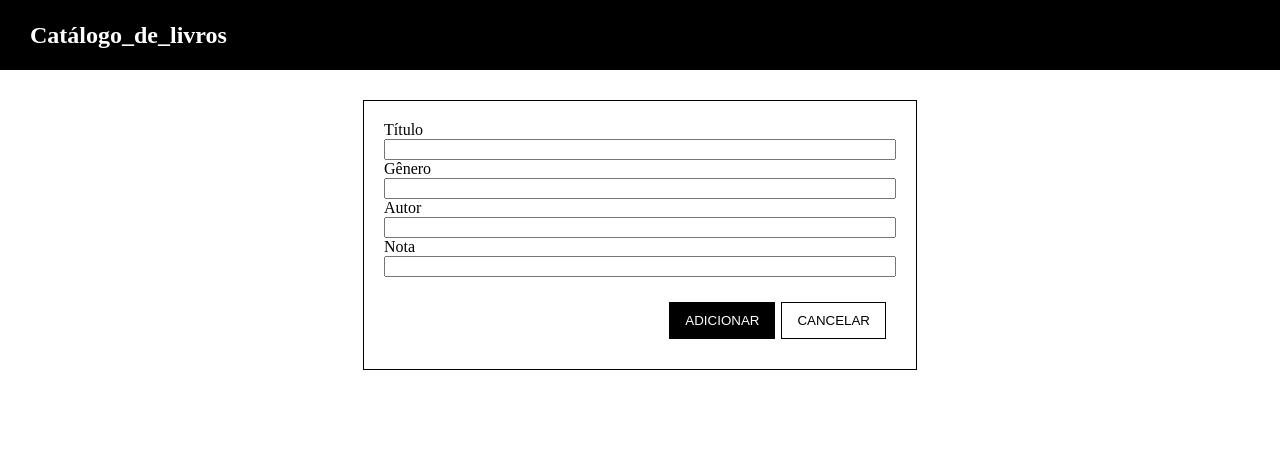
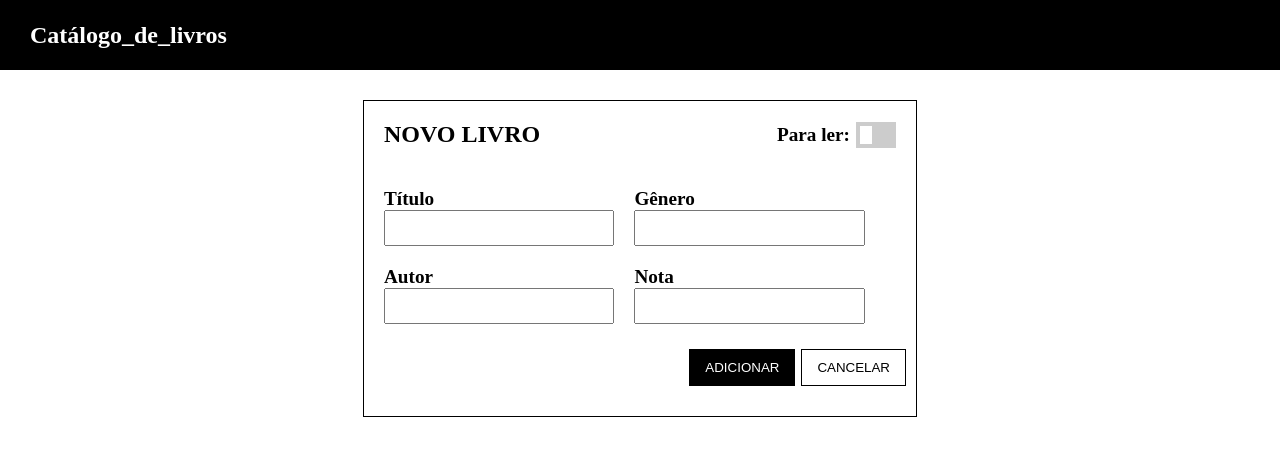
Before and after one commit to TomasCartman/catalogo_de_livros, a Next.js app: page /book in a window 1280 px wide. Shown: the top 456 px of the page. Built offline with nearby package versions, Linux system fonts and the light colour scheme; some icons are missing.

Commit message:
created switchButton | complete book form

```diff
--- /dev/null
+++ b/src/components/button/SwitchButton.jsx
@@ -0,0 +1,13 @@
+import styles from './SwitchButton.module.css'
+
+export default function SwitchButton({ isChecked, onChange }) {
+    return (
+        <label className={styles.switch}>
+            <input type="checkbox"
+                onChange={onChange}
+                checked={isChecked}
+            />
+            <span className={styles.slider}></span>
+        </label>
+    )
+}
--- /dev/null
+++ b/src/components/button/SwitchButton.module.css
@@ -0,0 +1,50 @@
+/* Switch toggle button */
+
+.switch {
+    position: relative;
+    display: inline-block;
+    width: 40px;
+    height: 26px;
+}
+
+.switch input {
+    display: none;
+}
+
+.slider {
+    position: absolute;
+    cursor: pointer;
+    top: 0;
+    left: 0;
+    right: 0;
+    bottom: 0;
+    background-color: #ccc;
+    -webkit-transition: .4s;
+    transition: .4s;
+}
+
+.slider:before {
+    position: absolute;
+    content: "";
+    height: 18px;
+    width: 12px;
+    left: 4px;
+    bottom: 4px;
+    background-color: white;
+    -webkit-transition: .4s;
+    transition: .4s;
+}
+
+input:checked+.slider {
+    background-color: var(--primary-color);
+}
+
+input:focus+.slider {
+    box-shadow: 0 0 1px var(--primary-color);
+}
+
+input:checked+.slider:before {
+    -webkit-transform: translateX(20px);
+    -ms-transform: translateX(20px);
+    transform: translateX(20px);
+}
--- a/src/pages/book.jsx
+++ b/src/pages/book.jsx
@@ -8,9 +8,12 @@ import { FaBook } from 'react-icons/fa'
 import { BiSolidBookAdd } from 'react-icons/bi'
 import useDropdownHide from "@/hooks/useDropdownHide"
 import Head from "next/head"
+import SwitchButton from '@/components/button/SwitchButton'
+import { useState } from 'react'
 
-export default function addBook() {
+export default function Book() {
     const { isDropdownHide, toggleDropdownVisibility } = useDropdownHide()
+    const [switchButtonActive, setSwitchButtonActive] = useState(false)
 
     return (
         <>
@@ -33,15 +36,37 @@ export default function addBook() {
                 </DropdownMenu>
             </header>
             <main>
-                <div className={styles.formcontainer}>
-                    <label>Título</label>
-                    <input type="text" />
-                    <label>Gênero</label>
-                    <input type="text" />
-                    <label>Autor</label>
-                    <input type="text" />
-                    <label>Nota</label>
-                    <input type="number" step={0.5} min={0} max={5} />
+                <div className={styles.maincontainer}>
+                    <div className={styles.titletogglebutton}>
+                        <h2 className={styles.title}>Novo livro</h2>
+                        <div className={styles.switchdiv}>
+                            <p className={styles.switchlabel}>Para ler:</p>
+                            <SwitchButton
+                                isChecked={switchButtonActive}
+                                onChange={() => setSwitchButtonActive(!switchButtonActive)}
+                            />
+                        </div>
+                    </div>
+
+                    <div className={styles.formcontainer}>
+                        <div className={styles.formdiv}>
+                            <label className={styles.label}>Título</label>
+                            <input type="text" className={styles.input} />
+                        </div>
+                        <div className={styles.formdiv}>
+                            <label className={styles.label}>Gênero</label>
+                            <input type="text" className={styles.input} />
+                        </div>
+                        <div className={`${styles.formdiv} ${switchButtonActive ? styles.formjustifystart : ''}`}>
+                            <label className={styles.label}>Autor</label>
+                            <input type="text" className={styles.input} />
+                        </div>
+                        <div className={`${styles.formdiv} ${switchButtonActive ? styles.hide : ''}`}>
+                            <label className={styles.label}>Nota</label>
+                            <input type="number" step={0.5} min={0} max={5} className={styles.input} />
+                        </div>
+                    </div>
+
                     <div className={styles.buttonflex}>
                         <Button>Adicionar</Button>
                         <Button contrast>Cancelar</Button>
--- a/src/styles/book.module.css
+++ b/src/styles/book.module.css
@@ -1,6 +1,4 @@
-.formcontainer {
-    display: flex;
-    flex-direction: column;
+.maincontainer {
     margin-top: 40px;
     width: 40%;
     margin: 30px auto 20px auto;
@@ -8,10 +6,72 @@
     padding: 20px;
 }
 
+.formcontainer {
+    display: flex;
+    flex-direction: row;
+    gap: 20px;
+    flex-wrap: wrap;
+    justify-content: flex-start;
+}
+
 .buttonflex {
     display: flex;
+    width: 100%;
     gap: 6px;
     justify-content: flex-end;
     padding: 10px;
     margin-top: 15px;
 }
+
+.formdiv {
+    display: flex;
+    flex-direction: column;
+    width: 45%;
+}
+
+.formjustifystart {
+    justify-self: flex-start;
+}
+
+.input {
+    height: 30px;
+    font-size: 1rem
+}
+
+.label {
+    font-size: 1.2rem;
+    font-weight: bold;
+}
+
+.titletogglebutton {
+    display: flex;
+    justify-content: space-between;
+    margin-bottom: 40px;
+}
+
+.title {
+    margin: 0;
+    text-transform: uppercase;
+}
+
+.switchdiv {
+    display: flex;
+    align-items: center;
+    gap: 6px;
+}
+
+.switchlabel {
+    margin: 0;
+    font-size: 1.2rem;
+    font-weight: bold;
+}
+
+.hide {
+    display: none;
+}
+
+@media (max-width: 900px) {
+    .formdiv {
+        width: 320px;
+    }
+}
```
Also changed, not shown: src/pages/index.jsx (+27 -23 lines).
